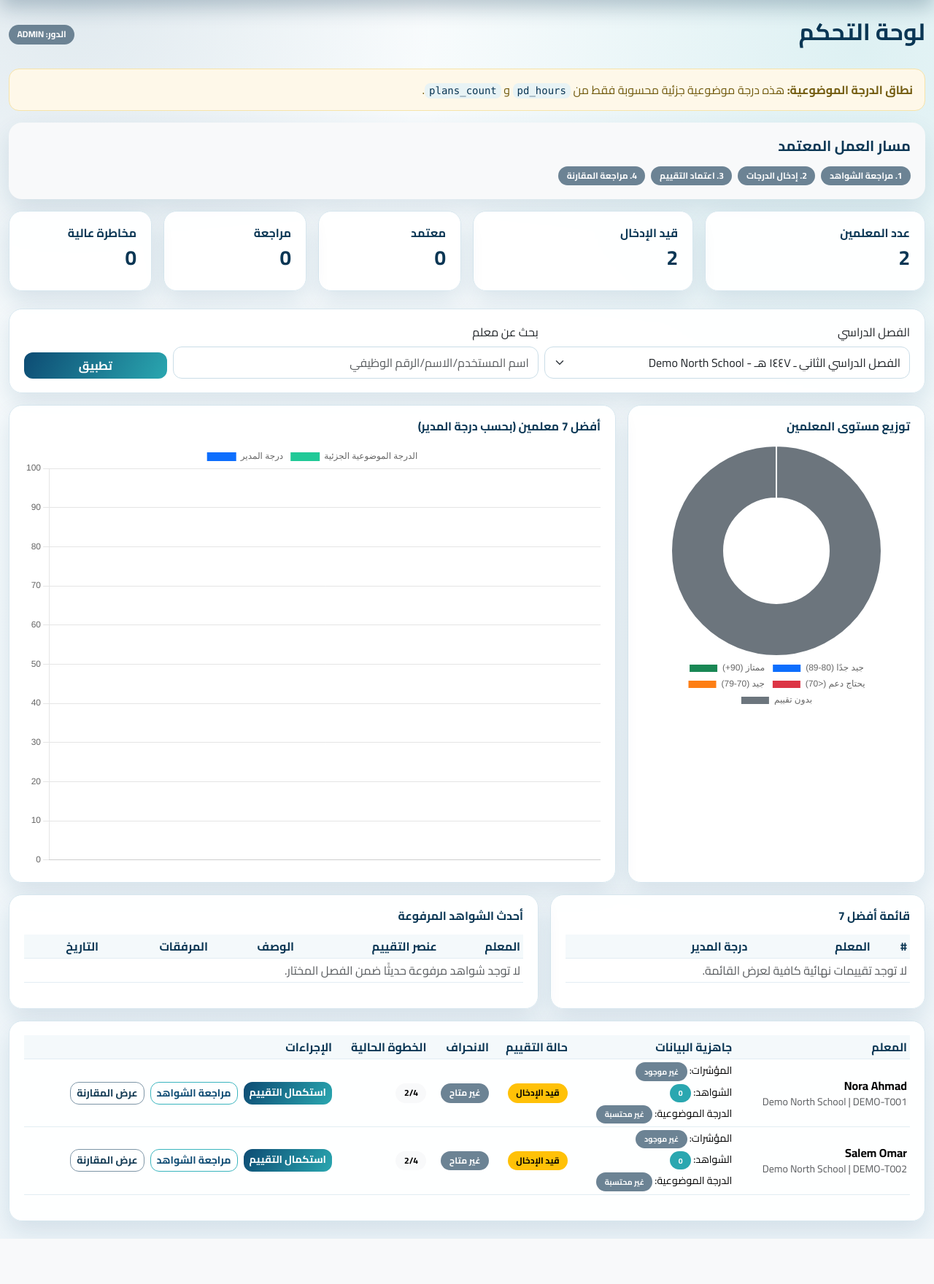
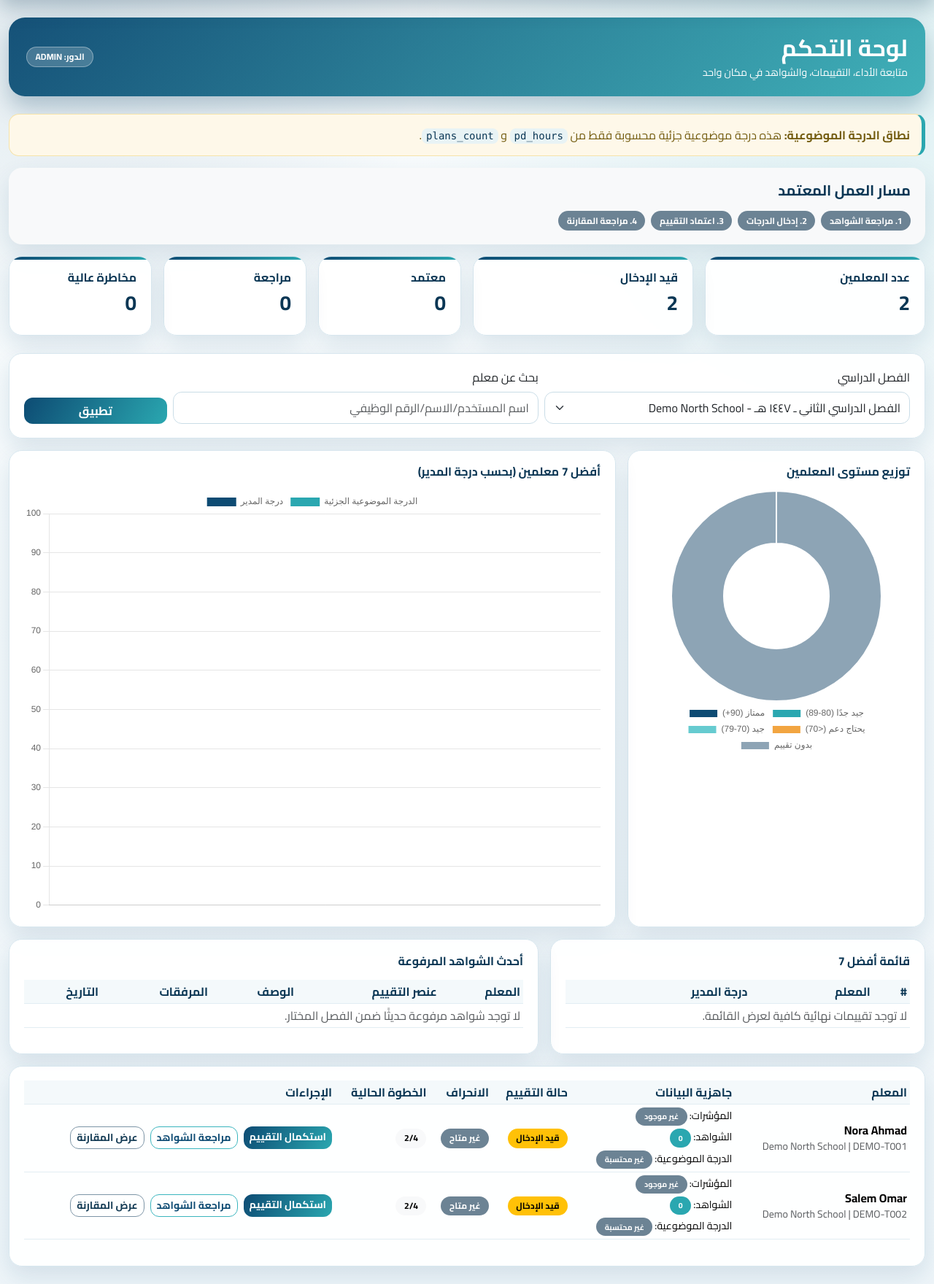
Before and after one commit to khawlah-dev/Basir, a Django app: page /dashboard/ in a window 1280 px wide. Shown: the part 80-1840 px from the top of the page at 73% size. Before the commit the page ends 1778 px from the top, so only its background shows below. Run offline with Django 5.2, Linux system fonts and the light colour scheme; a user stored in the database is signed in; data comes from the database, SQL or seed files in the repository.

Commit message:
المدير

```diff
--- a/apps/ui/templates/ui/dashboard.html
+++ b/apps/ui/templates/ui/dashboard.html
@@ -1,12 +1,56 @@
 {% extends "ui/base.html" %}
 {% block title %}لوحة التحكم{% endblock %}
+{% block extra_head %}
+<style>
+  .dashboard-hero {
+    background: linear-gradient(135deg, rgba(13, 75, 115, 0.96), rgba(42, 167, 176, 0.88));
+    border-radius: 22px;
+    padding: 1.4rem 1.5rem;
+    color: #fff;
+    box-shadow: 0 16px 30px rgba(12, 66, 100, 0.26);
+  }
+
+  .dashboard-hero h2 {
+    color: #fff;
+    margin-bottom: 0.25rem;
+  }
+
+  .dashboard-hero .badge {
+    background: rgba(255, 255, 255, 0.2);
+    border: 1px solid rgba(255, 255, 255, 0.35);
+    color: #fff;
+  }
+
+  .scope-note {
+    border-right: 5px solid #2aa7b0;
+  }
+
+  .kpi-grid .card {
+    overflow: hidden;
+    position: relative;
+  }
+
+  .kpi-grid .card::before {
+    content: "";
+    position: absolute;
+    top: 0;
+    left: 0;
+    right: 0;
+    height: 4px;
+    background: linear-gradient(90deg, #0d4b73, #2aa7b0);
+  }
+</style>
+{% endblock %}
 {% block content %}
-<div class="d-flex justify-content-between align-items-center mb-4">
+<div class="dashboard-hero d-flex justify-content-between align-items-center mb-4 flex-wrap gap-2">
+  <div>
     <h2>لوحة التحكم</h2>
-  <span class="badge text-bg-secondary">الدور: {{ request.user.role }}</span>
+    <div class="small">متابعة الأداء، التقييمات، والشواهد في مكان واحد</div>
+  </div>
+  <span class="badge">الدور: {{ request.user.role }}</span>
 </div>
 
-<div class="alert alert-warning">
+<div class="alert alert-warning scope-note">
   <strong>نطاق الدرجة الموضوعية:</strong>
   هذه درجة موضوعية جزئية محسوبة فقط من <code>pd_hours</code> و <code>plans_count</code>.
 </div>
@@ -24,7 +68,7 @@
     </div>
   </div>
 
-  <div class="row g-3 mb-4">
+  <div class="row g-3 mb-4 kpi-grid">
     <div class="col-md-3"><div class="card"><div class="card-body"><h6>عدد المعلمين</h6><h3>{{ manager_dashboard.total_teachers }}</h3></div></div></div>
     <div class="col-md-3"><div class="card"><div class="card-body"><h6>قيد الإدخال</h6><h3>{{ manager_dashboard.draft_count }}</h3></div></div></div>
     <div class="col-md-2"><div class="card"><div class="card-body"><h6>معتمد</h6><h3>{{ manager_dashboard.final_count }}</h3></div></div></div>
@@ -296,7 +340,11 @@
   {{ manager_dashboard.top_chart_labels|json_script:"top-teachers-labels" }}
   {{ manager_dashboard.top_chart_manager_values|json_script:"top-teachers-manager-values" }}
   {{ manager_dashboard.top_chart_objective_values|json_script:"top-teachers-objective-values" }}
+{% endif %}
+{% endblock %}
 
+{% block extra_scripts %}
+  {% if manager_dashboard %}
     <script src="https://cdn.jsdelivr.net/npm/chart.js@4.4.1/dist/chart.umd.min.js"></script>
     <script>
       (function () {
@@ -314,7 +362,7 @@
               labels: levelLabels,
               datasets: [{
                 data: levelValues,
-              backgroundColor: ["#198754", "#0d6efd", "#fd7e14", "#dc3545", "#6c757d"]
+                backgroundColor: ["#0d4b73", "#2aa7b0", "#66cbd0", "#f2a541", "#8da4b5"]
               }]
             },
             options: {
@@ -336,12 +384,14 @@
                 {
                   label: "درجة المدير",
                   data: topManagerValues,
-                backgroundColor: "#0d6efd"
+                  backgroundColor: "#0d4b73",
+                  borderRadius: 8
                 },
                 {
                   label: "الدرجة الموضوعية الجزئية",
                   data: topObjectiveValues,
-                backgroundColor: "#20c997"
+                  backgroundColor: "#2aa7b0",
+                  borderRadius: 8
                 }
               ]
             },
```
Lines whose indentation alone changed are shown as unchanged.
